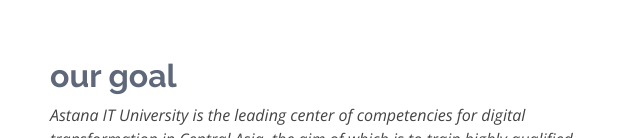
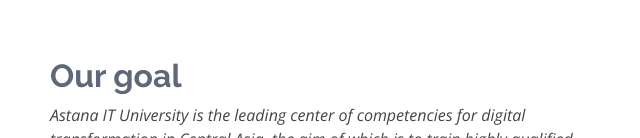
Before and after one commit to aituabitu/aituabitu, a plain HTML site: page index.html in a window 1280 px wide. Shown: the part 814-952 px from the top of the page, 605-1245 px from the left. Drawn offline with nearby package versions, Linux system fonts and the light colour scheme.

Commit message:
Update index.html

```diff
--- a/index.html
+++ b/index.html
@@ -141,7 +141,7 @@
             <img src="assets/img/about.png" class="img-fluid" alt="">
           </div>
           <div class="col-lg-6 pt-4 pt-lg-0 content">
-            <h3>our goal</h3>
+            <h3>Our goal</h3>
             <p class="font-italic">
               Astana IT University is the leading center of competencies for digital transformation in Central Asia, the aim of which is to train highly qualified specialists in the field of digital economy based on interdisciplinary technologies and ensure digital transformation through training, research and successful innovation.
             </p>
```
